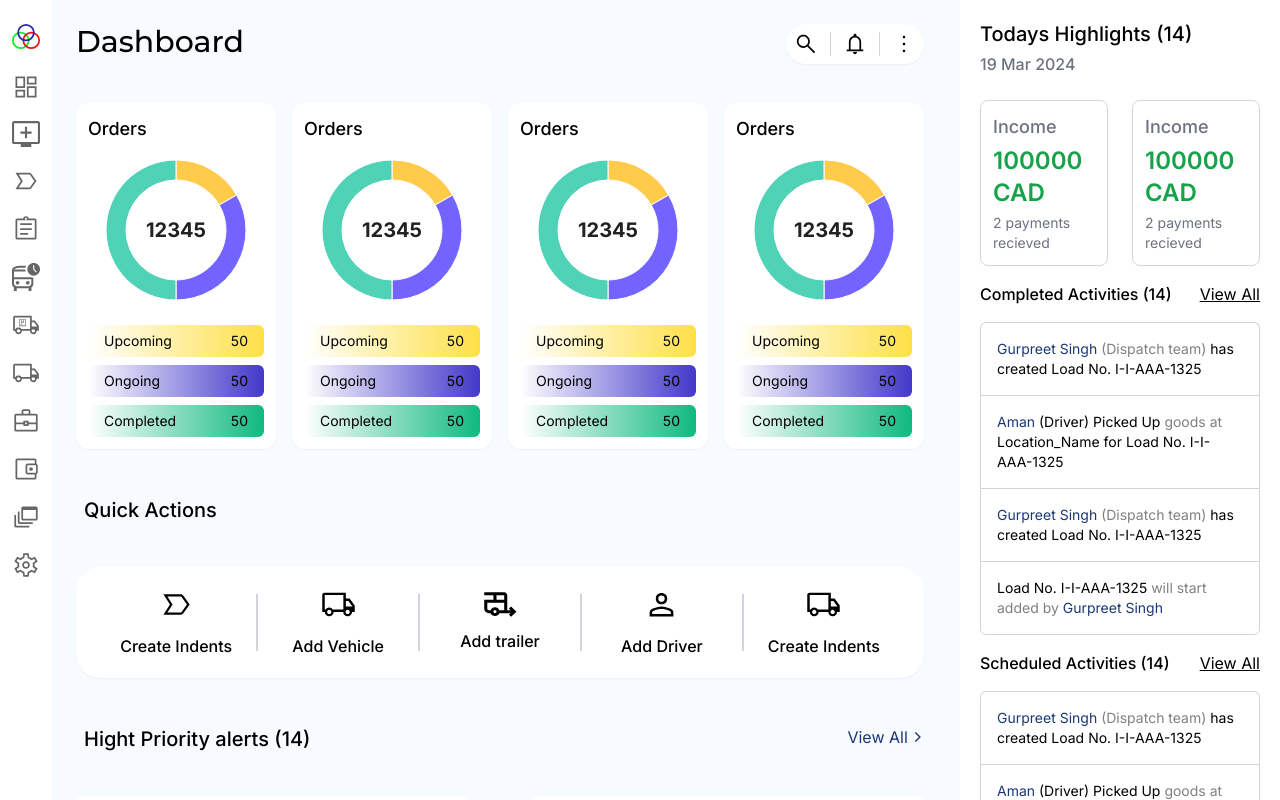
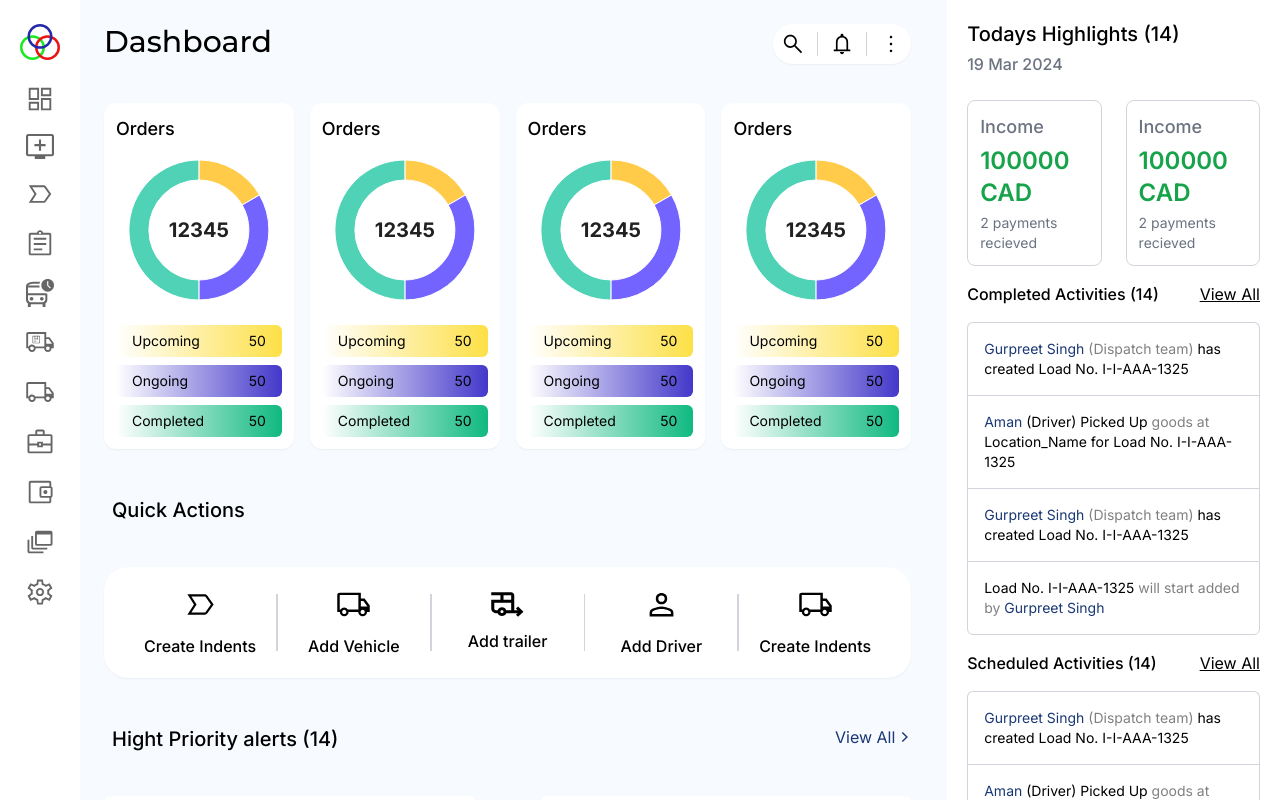
Before and after one commit to majid-2002/demo-website, a Next.js app: page /dashboard in a window 1280 px wide. Shown: the top 800 px of the page. Built offline with nearby package versions, Linux system fonts and the light colour scheme.

Commit message:
update ui

```diff
--- a/src/app/dashboard/layout.tsx
+++ b/src/app/dashboard/layout.tsx
@@ -7,7 +7,7 @@ export default function DashboarLayout({
 }>) {
   return (
     <div className="min-h-screen bg-[#F7FAFF] flex flex-row">
-      <div className="flex flex-col gap-y-6 w-20 p-3 pt-6 items-center bg-white">
+      <div className="flex flex-col gap-y-6 w-20 p-3 pt-6 items-center fixed h-screen bg-white">
         <Image src="/images/logo.svg" alt="logo" width={40} height={40} />
         <div className="gap-y-5 flex items-center flex-col cursor-pointer">
           <Image
@@ -53,7 +53,7 @@ export default function DashboarLayout({
           <Image src="/images/settings.svg" alt="logo" width={30} height={30} />
         </div>
       </div>
-      <main className="w-full min-h-screen">{children}</main>
+      <main className="w-full pl-20  min-h-screen">{children}</main>
     </div>
   );
 }
--- a/src/app/dashboard/page.tsx
+++ b/src/app/dashboard/page.tsx
@@ -140,7 +140,7 @@ const Dasbhobardpage = () => {
           <Alert />
         </div>
       </div>
-      <div className="w-[25vw] min-h-screen bg-white p-5 flex flex-col gap-y-4">
+      <div className="sm:min-w-[26vw] sm:w-[24vw]  sm:max-w-[29vw] min-h-screen bg-white p-5 flex flex-col gap-y-4">
         <div className="w-full flex flex-col h-10 gap-y-1">
           <h3 className="text-xl w-full  text-black font-medium">
             {" "}
```
